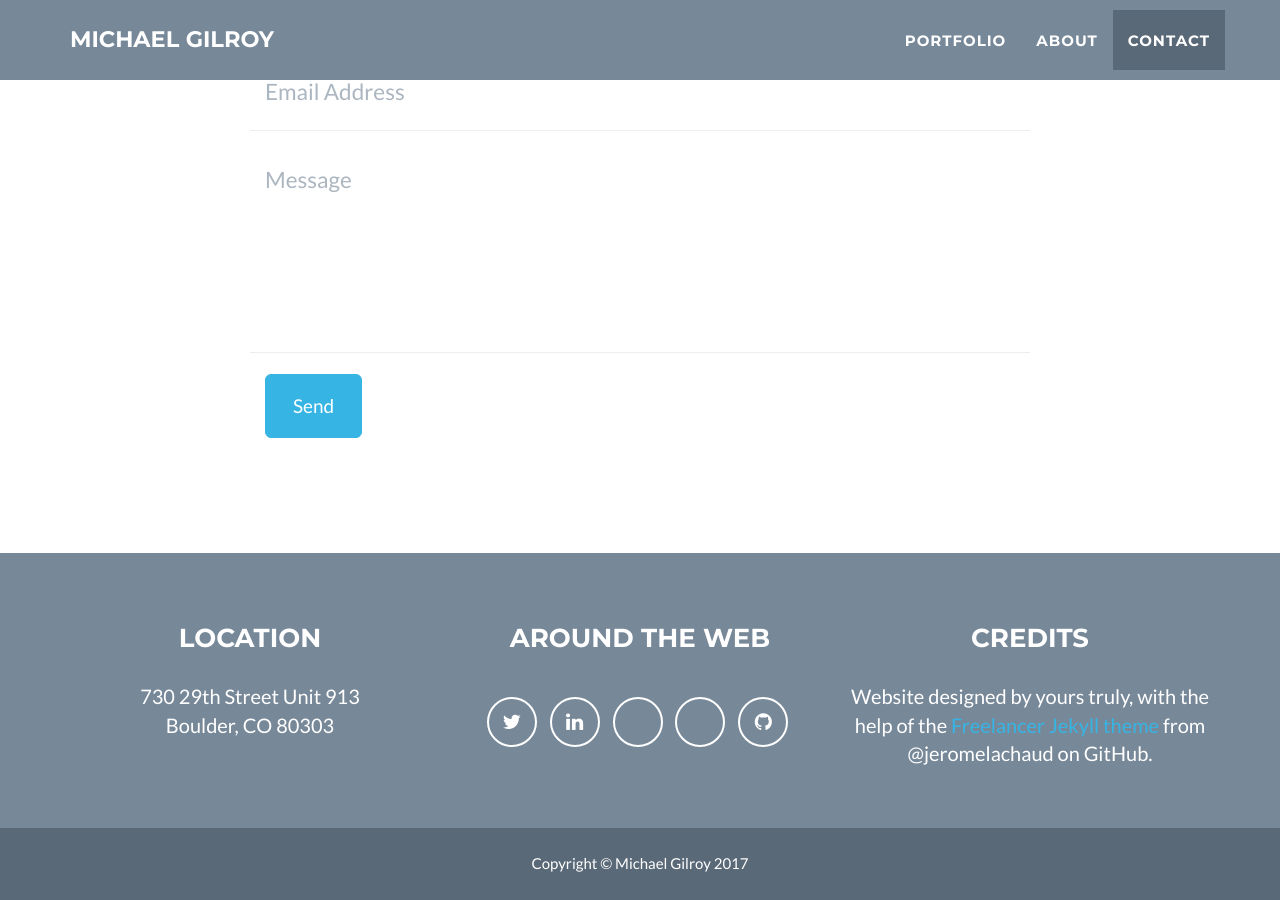
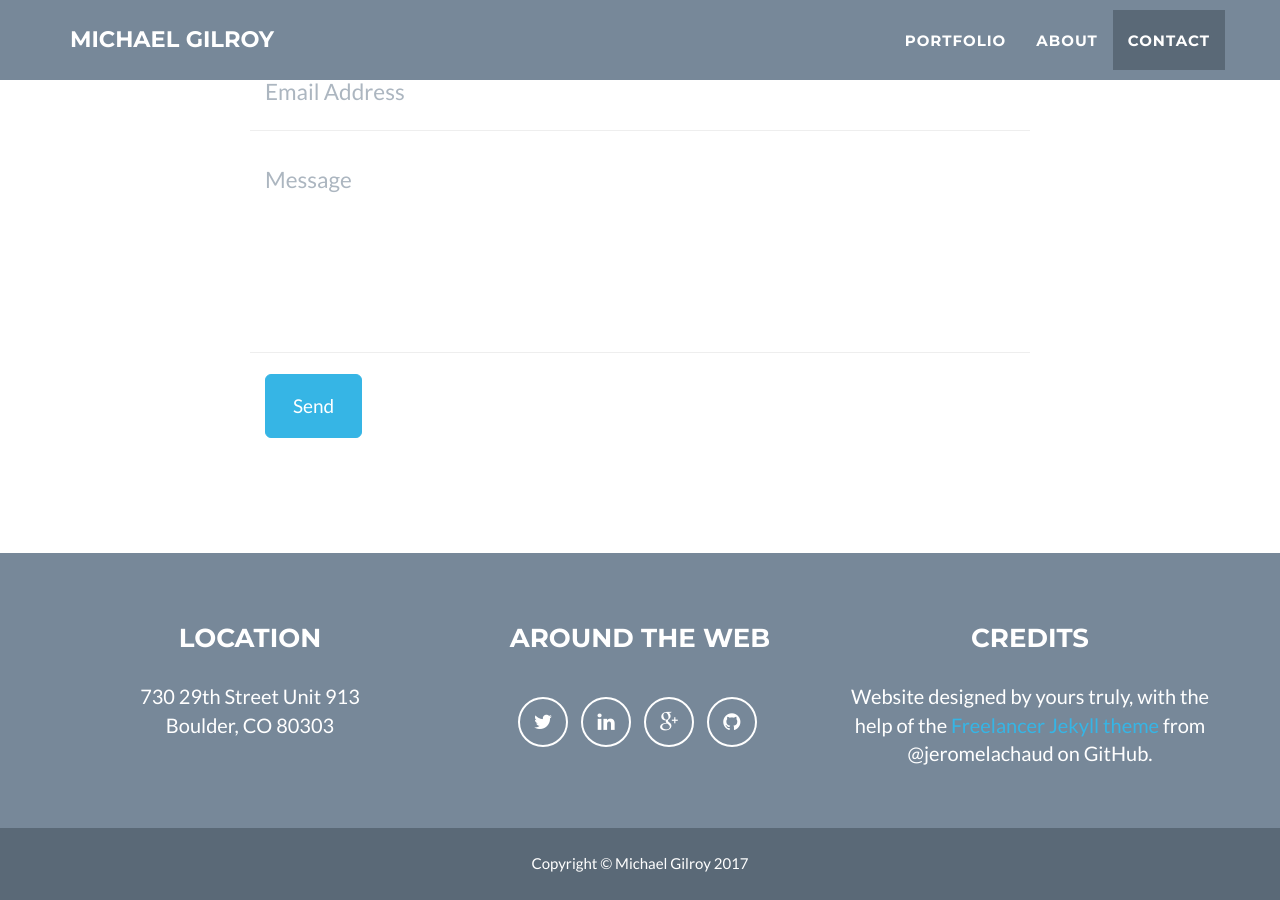
Before and after one commit to gilroy/gilroy.github.io, a Jekyll site: the page built from index.html, in a window 1280 px wide and 900 px high, scrolled down 2653 px. Built offline with Jekyll 4.4.1, drawn with Linux system fonts in a browser that asks for light colours.

Commit message:
Fixed social media buttons & made pgp font monospace

```diff
--- a/_config.yml
+++ b/_config.yml
@@ -43,10 +43,8 @@ social:
     url: http://twitter.com/michaeljgilroy
   - title: linkedin
     url: http://linkedin.com/in/michaeljgilroy
-  - title: quora.com
-    url: http://quora.com/profile/Michael-Gilroy-2
-  - title: keybase.io
-    url: http://keybase.io/gilroy
+  - title: google-plus
+    url: http://plus.google.com/u/0/+MichaelGilroy
   - title: github
     url: http://github.com/gilroy
 
--- a/pgp.html
+++ b/pgp.html
@@ -1,4 +1,4 @@
------BEGIN PGP PUBLIC KEY BLOCK-----<br>
+<body style="font-family:monospace"><p style="font-famly:monospace">-----BEGIN PGP PUBLIC KEY BLOCK-----<br>
 Version: Keybase Go 1.0.18 (linux)<br>
 Comment: https://keybase.io/download<br>
 <br>
@@ -50,4 +50,4 @@ lH0KekGgzxL2LXMCcyZDzpdknrhLg3pnXmZg6kW0ED4vs4dgTgfaUW/J3+Ats6vl<br>
 9XLvlVjMU7mx+ZEx8S9m2BIH2o/u1yANy/QCBHMFdAQkRqII8M+7Sp471TzPwisN<br>
 5km1LP2hBEEeceJ0BA574Ni9EiT6dEMsUcol9ZnoTtY=<br>
 =cMN1<br>
------END PGP PUBLIC KEY BLOCK-----
+-----END PGP PUBLIC KEY BLOCK-----</p></body>
```
Also changed, not shown: 10 other files.
